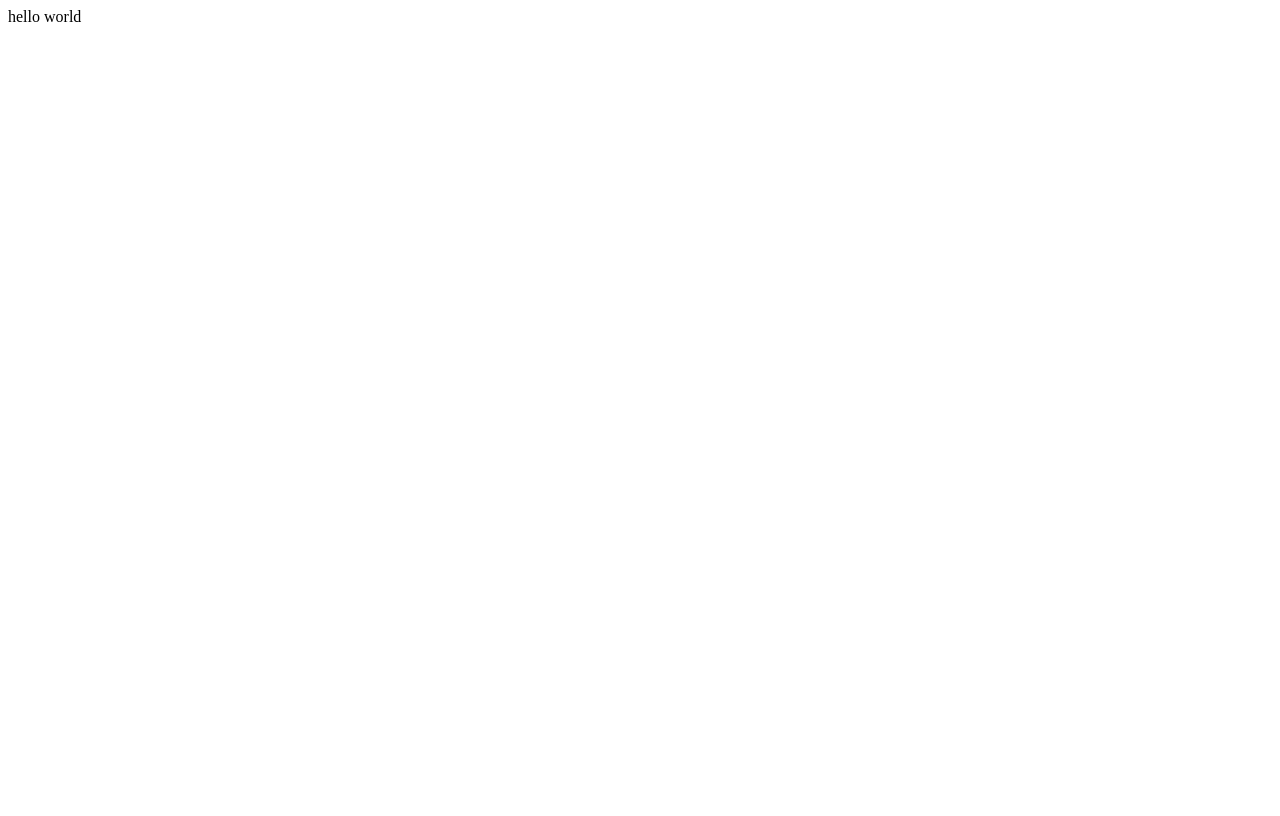
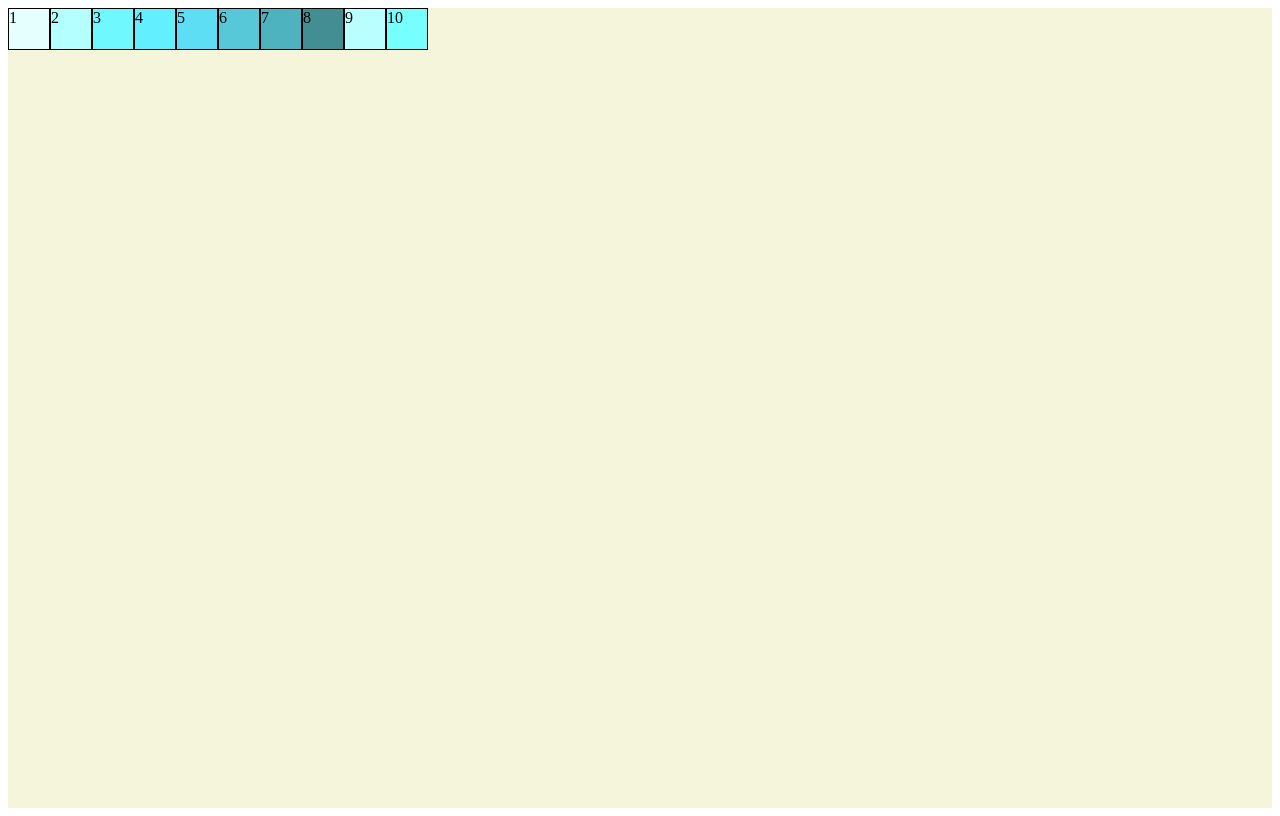
Before and after one commit to loajanc/htmlcss, a plain HTML site: page study1/study1.html in a window 1280 px wide. Drawn offline with Linux system fonts and the light colour scheme.

Commit message:
html 실습

```diff
--- a/study1/study1.css
+++ b/study1/study1.css
@@ -0,0 +1,61 @@
+.container {
+  background: beige;
+  height: 100vh;
+  display: flex; /*display 선언*/
+  flex-direction: row; /*row-reverse, column, column-reverse*/
+  flex-wrap: nowrap; /*wrap : 줄바꿈, wrap-reverse : 거꾸로 나타남*/
+  /* flex-flow:column nowrap; direction wrap동시에 */
+
+  /*주축에서 어떻게 아이템을 배치하는지*/
+  justify-content: flex-start; /*Main Axis이다, flex-end,space-around,space-evenly,space-between*/
+
+  /*반대축(cross axis)에서 아이템을 배치하는지*/
+  /* align-items: baseline; baseline 유용 :: 교차축 줄 정렬방법 */
+  /* align-content: space-between; :: 교차축 컨텐츠 정렬 방법*/
+}
+
+.item {
+  width: 40px;
+  height: 40px;
+  border: 1px solid black;
+}
+
+.item1 {
+  background: #e5ffff;
+  /* order: 0 정렬순서를 정한다*/
+  /* flex-grow: 1; 컨테이너를 꽉채우려고 한다. 숫자는 비율(다른것과 사용할때)*/
+  /* flex-shrink: 0; 브라우저가 작아질때 어떤 비율로 줄어들고 늘어나는가 */
+  /* flex-basis: 60%; 항상 몇 %의 비율로 유지하는가 */
+  /* align-self: center; 아이템 하나만 딱 때서 배치한다. */
+}
+
+.item2 {
+  background: #b4ffff;
+}
+
+.item3 {
+  background: #6ff9ff;
+}
+
+.item4 {
+  background: #62efff;
+}
+.item5 {
+  background: #5ddef4;
+}
+.item6 {
+  background: #56c8d8;
+}
+.item7 {
+  background: #4fb3bf;
+}
+.item8 {
+  background: #428e92;
+}
+.item9 {
+  background: #baffff;
+}
+
+.item10 {
+  background: #76ffff;
+}
--- a/study1/study1.html
+++ b/study1/study1.html
@@ -1,12 +1,28 @@
+<!-- 메모 : EMMET 문법-->
+
+
 <!DOCTYPE html>
 <html lang="en">
 <head>
     <meta charset="UTF-8">
     <meta http-equiv="X-UA-Compatible" content="IE=edge">
     <meta name="viewport" content="width=device-width, initial-scale=1.0">
-    <title>Document</title>
+    <link href="./study1.css" rel="stylesheet" type="text/css"/>
+    <title>FlexBox</title>
 </head>
 <body>
-    <div>hello world</div>
+    <!-- div.container>div.item.item${$}*10 -->
+    <div class="container">
+        <div class="item item1">1</div>
+        <div class="item item2">2</div>
+        <div class="item item3">3</div>
+        <div class="item item4">4</div>
+        <div class="item item5">5</div>
+        <div class="item item6">6</div>
+        <div class="item item7">7</div>
+        <div class="item item8">8</div>
+        <div class="item item9">9</div>
+        <div class="item item10">10</div>
+    </div>
 </body>
 </html>
--- /dev/null
+++ b/study2/index.css
@@ -0,0 +1 @@
+/* font-family: 'Open Sans', sans-serif; */
```
Also changed, not shown: study2/index.html (added, +21 -0 lines), study2/imgs/favicon.png (added), study2/main.js (added).
